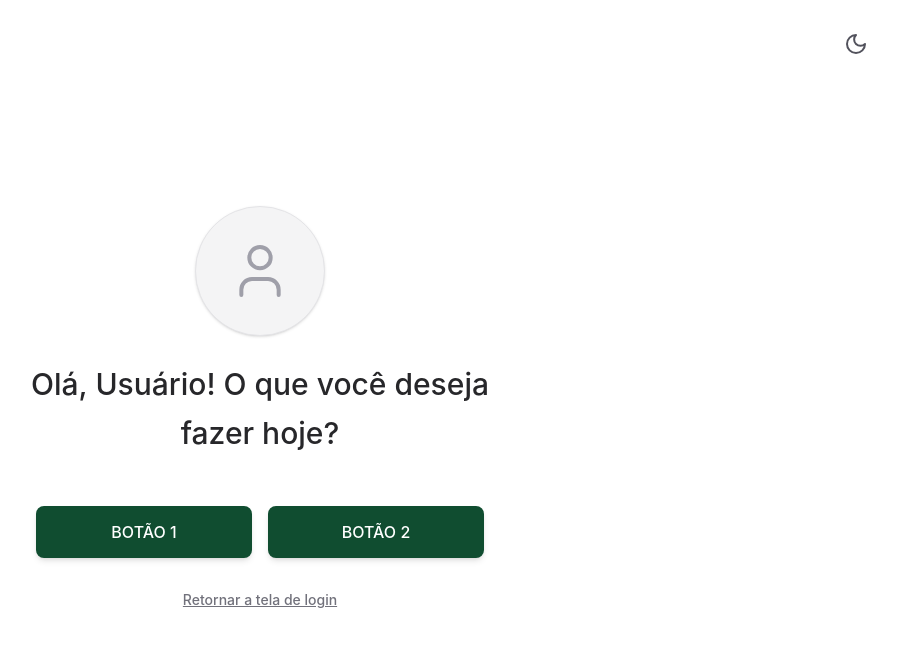
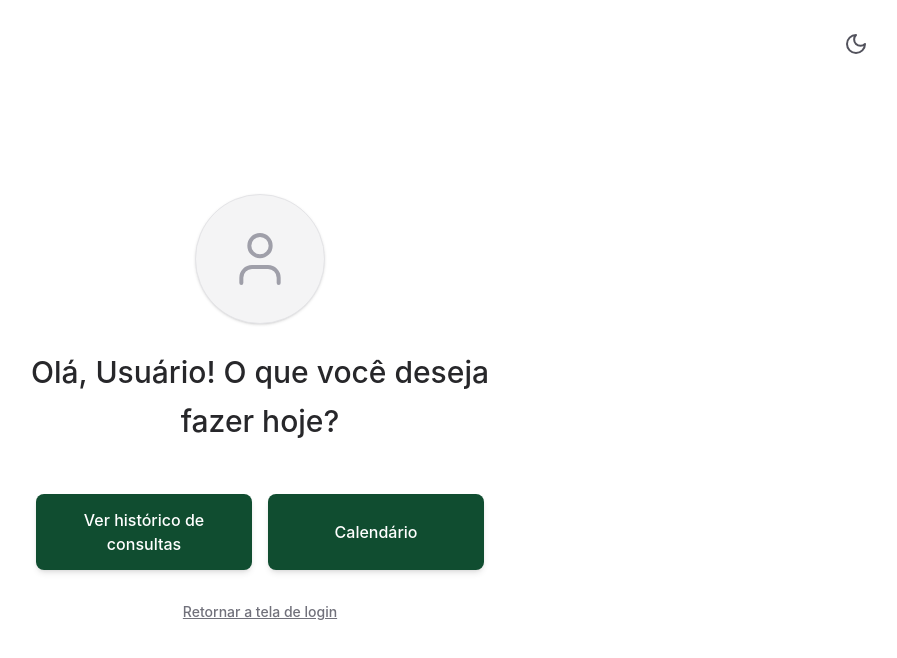
Before and after one commit to joaogdiniz/gerenciador-clinico, a React (Vite) app in the folder frontend/: page /home in a window 1280 px wide. Shown: the top 658 px of the page, without its empty margins (380-1277 px from the left). Built offline with nearby package versions, Linux system fonts and the light colour scheme.

Commit message:
Diferenciando prestador de cliente

```diff
--- a/frontend/src/app/components/Home.tsx
+++ b/frontend/src/app/components/Home.tsx
@@ -6,6 +6,7 @@ export default function Home() {
   const navigate = useNavigate();
   const location = useLocation();
   const userName = location.state?.user?.name || "Usuário";
+  const userType = location.state?.user?.user_type || "CLIENTE";
 
   return (
     <main className="flex-1 flex flex-col items-center justify-center p-6 text-center pb-24 w-full">
@@ -24,12 +25,25 @@ export default function Home() {
 
       {/* Botões lado a lado */}
       <div className="flex flex-col sm:flex-row gap-4 w-full max-w-md justify-center mb-8">
-        <button className="flex-1 bg-[#104d30] hover:bg-[#0a3320] dark:bg-[#16653f] dark:hover:bg-[#1a7a4c] text-white py-3.5 px-6 rounded-lg font-medium transition-all shadow-md active:scale-[0.98]">
-          BOTÃO 1
-        </button>
-        <button className="flex-1 bg-[#104d30] hover:bg-[#0a3320] dark:bg-[#16653f] dark:hover:bg-[#1a7a4c] text-white py-3.5 px-6 rounded-lg font-medium transition-all shadow-md active:scale-[0.98]">
-          BOTÃO 2
-        </button>
+        {userType === "PRESTADOR" ? (
+          <>
+            <button className="flex-1 bg-[#104d30] hover:bg-[#0a3320] dark:bg-[#16653f] dark:hover:bg-[#1a7a4c] text-white py-3.5 px-6 rounded-lg font-medium transition-all shadow-md active:scale-[0.98]">
+              Cadastro de serviços
+            </button>
+            <button className="flex-1 bg-[#104d30] hover:bg-[#0a3320] dark:bg-[#16653f] dark:hover:bg-[#1a7a4c] text-white py-3.5 px-6 rounded-lg font-medium transition-all shadow-md active:scale-[0.98]">
+              Calendário
+            </button>
+          </>
+        ) : (
+          <>
+            <button className="flex-1 bg-[#104d30] hover:bg-[#0a3320] dark:bg-[#16653f] dark:hover:bg-[#1a7a4c] text-white py-3.5 px-6 rounded-lg font-medium transition-all shadow-md active:scale-[0.98]">
+              Ver histórico de consultas
+            </button>
+            <button className="flex-1 bg-[#104d30] hover:bg-[#0a3320] dark:bg-[#16653f] dark:hover:bg-[#1a7a4c] text-white py-3.5 px-6 rounded-lg font-medium transition-all shadow-md active:scale-[0.98]">
+              Calendário
+            </button>
+          </>
+        )}
       </div>
 
       <button
```
